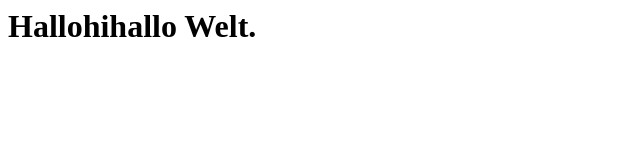
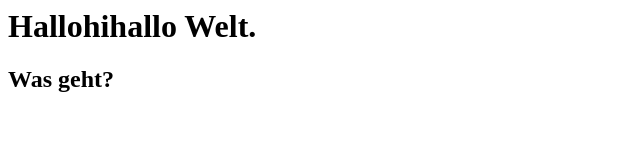
Before and after one commit to shinoble/shinoble.github.io, a plain HTML site: page index.html in a window 1280 px wide. Shown: the whole page, without its empty margins (0-640 px from the left). Drawn offline with Linux system fonts and the light colour scheme.

Commit message:
Änderung1

```diff
--- a/index.html
+++ b/index.html
@@ -1 +1,2 @@
 <h1>Hallohihallo Welt.</h1>
+<h2> Was geht?</h2>
```
